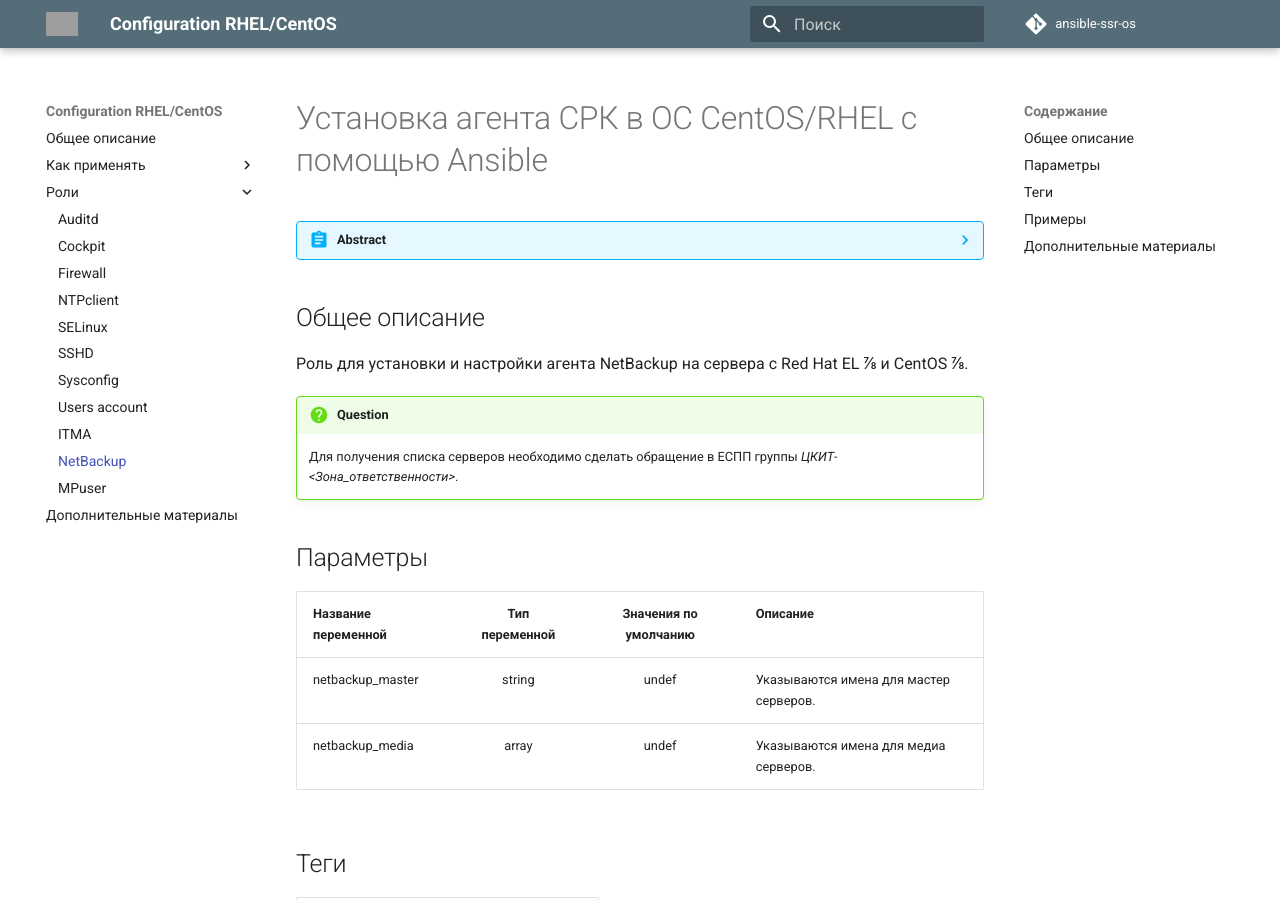
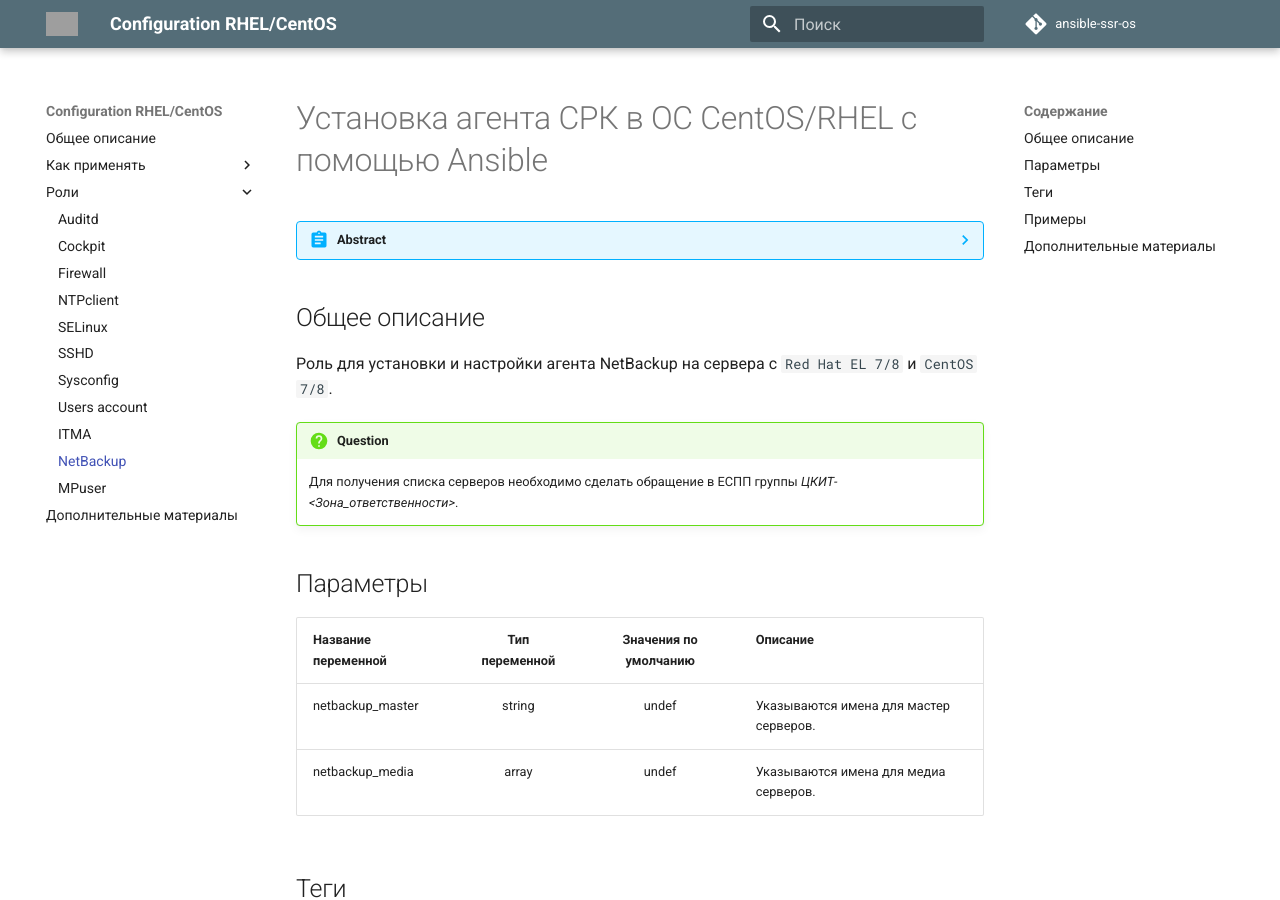
Before and after one commit to andvs600/ansible-ssr-os, an MkDocs documentation site: the page built from docs/roles/netbackup.md, in a window 1280 px wide and 900 px high. Built offline with MkDocs 1.6.1 and Material for MkDocs 9.7.7, drawn with Linux system fonts in a browser that asks for light colours; nearby versions of some CDN libraries; library files that are not in the unit come from our copies; comment, search, counter and statistics services are not loaded; grey boxes are pictures that could not be loaded.

Commit message:
Update netbackup.md

```diff
--- a/docs/roles/netbackup.md
+++ b/docs/roles/netbackup.md
@@ -8,7 +8,7 @@
     5. [Дополнительные материалы](#дополнительные-материалы)
 
 ## Общее описание
-Роль для установки и настройки агента NetBackup на сервера с Red Hat EL 7/8 и CentOS 7/8.
+Роль для установки и настройки агента NetBackup на сервера с ``Red Hat EL 7/8`` и ``CentOS 7/8``.
 
 !!! question
     Для получения списка серверов необходимо сделать обращение в ЕСПП группы *ЦКИТ-<Зона_ответственности>*.
```
